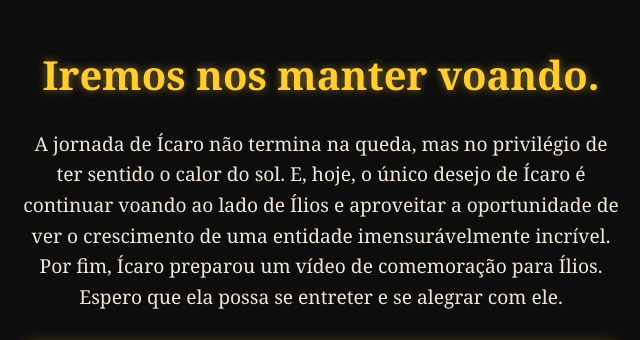
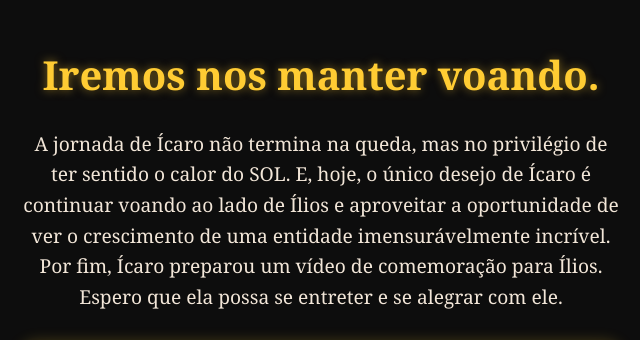
Before and after one commit to ogcelio/ilios_saved_icarus, a plain HTML site: page final_page.html in a window 1280 px wide. Shown: the top 340 px of the page, 319-959 px from the left. Drawn offline with Linux system fonts and the light colour scheme.

Commit message:
last changes

```diff
--- a/final_page.html
+++ b/final_page.html
@@ -16,7 +16,7 @@
                 <article class="text-content">
                     <p>
                         A jornada de Ícaro não termina na queda, mas no
-                        privilégio de ter sentido o calor do sol. E, hoje, o
+                        privilégio de ter sentido o calor do SOL. E, hoje, o
                         único desejo de Ícaro é continuar voando ao lado de
                         Ílios e aproveitar a oportunidade de ver o crescimento
                         de uma entidade imensurávelmente incrível. Por fim,
```
Also changed, not shown: page_4.html (+1 -1 lines).
